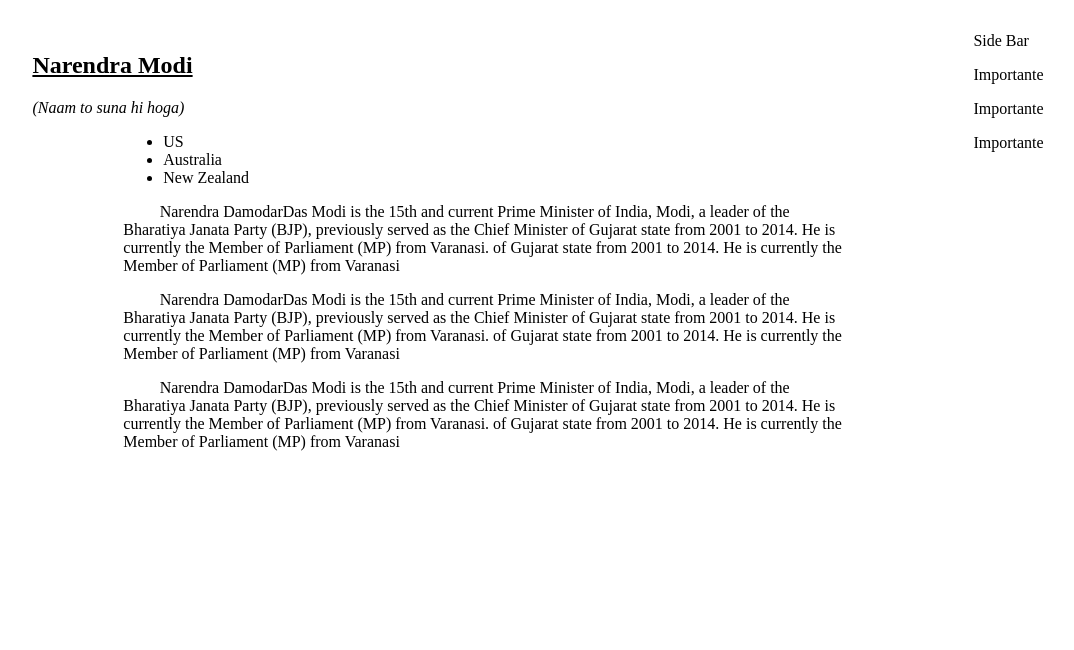
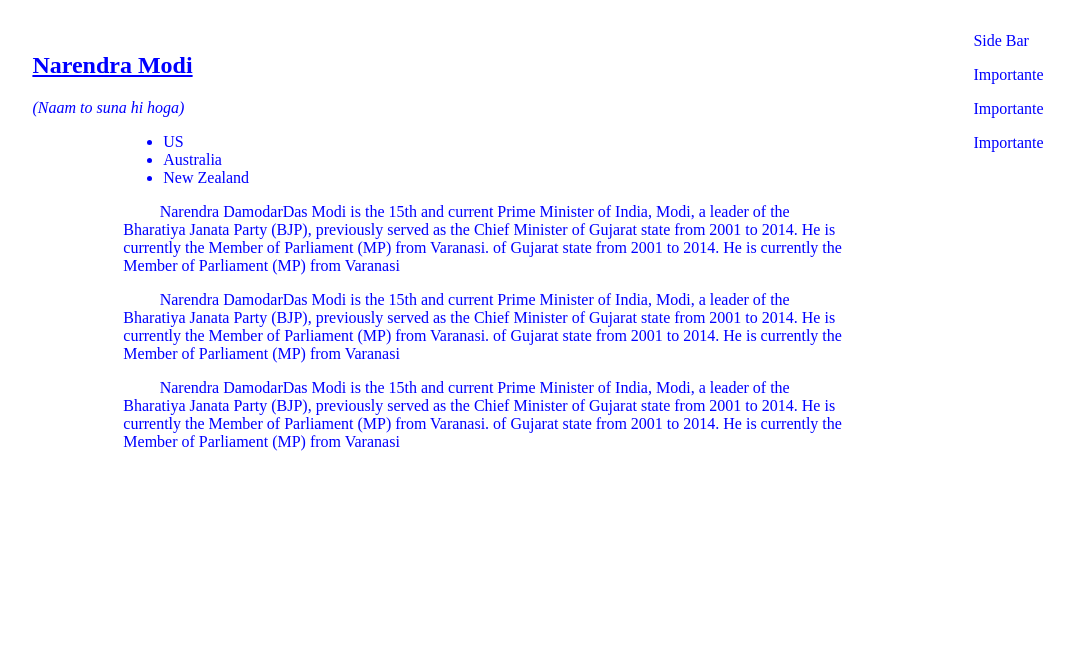
Before and after one commit to ManuData/blog_django, a Django app: page /blog/ in a window 1280 px wide. Shown: the top 650 px of the page, without its empty margins (102-1176 px from the left). Run offline with Django 3.2, Linux system fonts and the light colour scheme.

Commit message:
Creado carpetas para statics

```diff
--- /dev/null
+++ b/mysite/blog/static/blog/style.css
@@ -0,0 +1,4 @@
+
+* {
+    color: blue;
+}
--- a/mysite/blog/templates/blog/index.html
+++ b/mysite/blog/templates/blog/index.html
@@ -1,5 +1,9 @@
 <!DOCTYPE html>
+
 <html lang="es">
+
+    {% load static %}
+    <link rel="stylesheet" type="text/css" href="{% static 'blog/style.css' %}">
 
 <style>
 
@@ -42,6 +46,7 @@ h2{
 
 <head>
 
+
 </head>
 <body>
 
@@ -81,7 +86,6 @@ h2{
 
             'products':[{% for number in numbers %} {
                 'id': '{{number}}'},{% endfor %}]
-
         };
         var obj = {{obj_as_json | safe}};
     </script>
--- a/mysite/blog/views.py
+++ b/mysite/blog/views.py
@@ -4,7 +4,7 @@ import pandas as pd
 import numpy as np
 import json
 
-
+# Datos a modo de test
 test_datos = [0,1,2,30,34,21]
 serie = pd.Series(test_datos,name="test")
 obj = {'test1':1,'test2':2}
```
